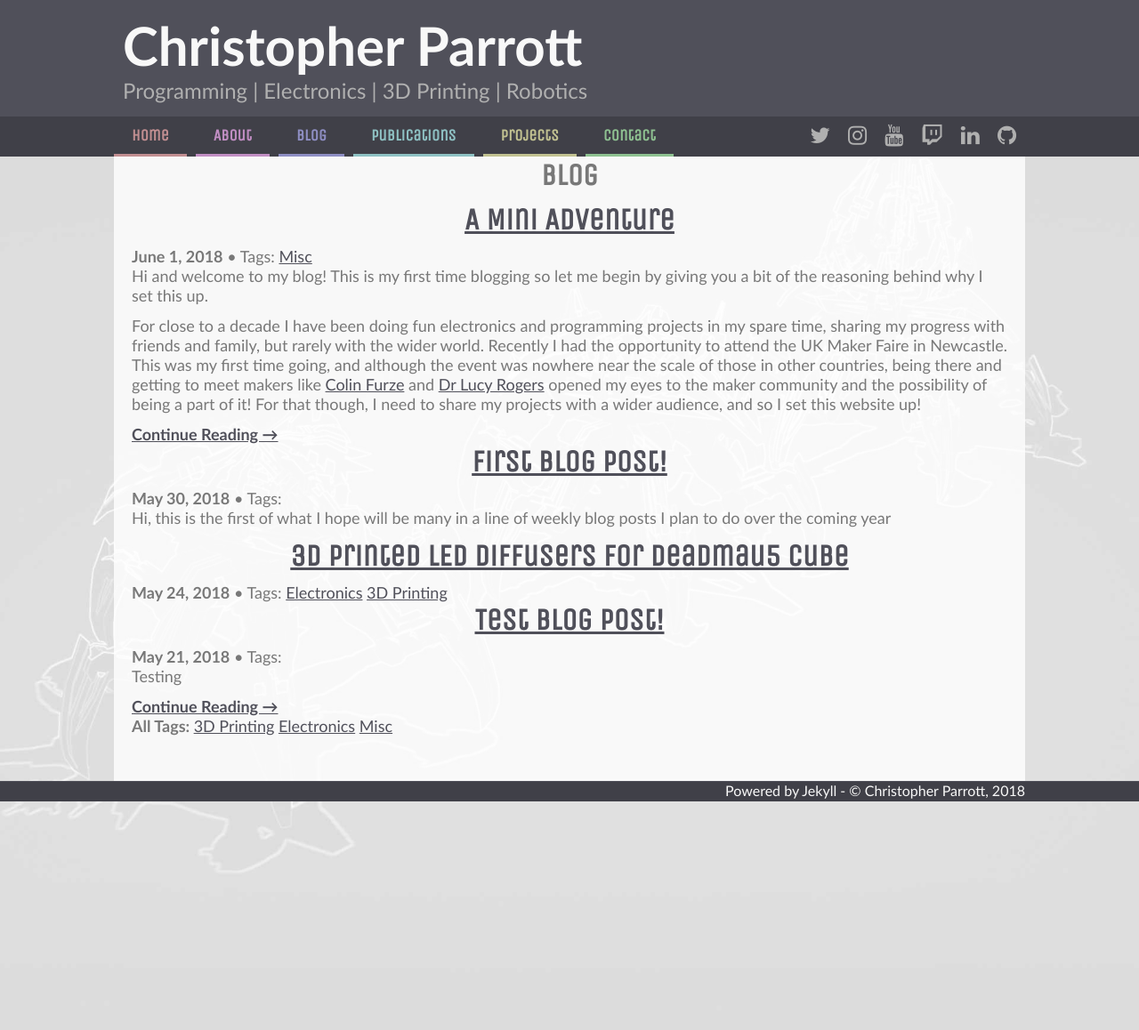
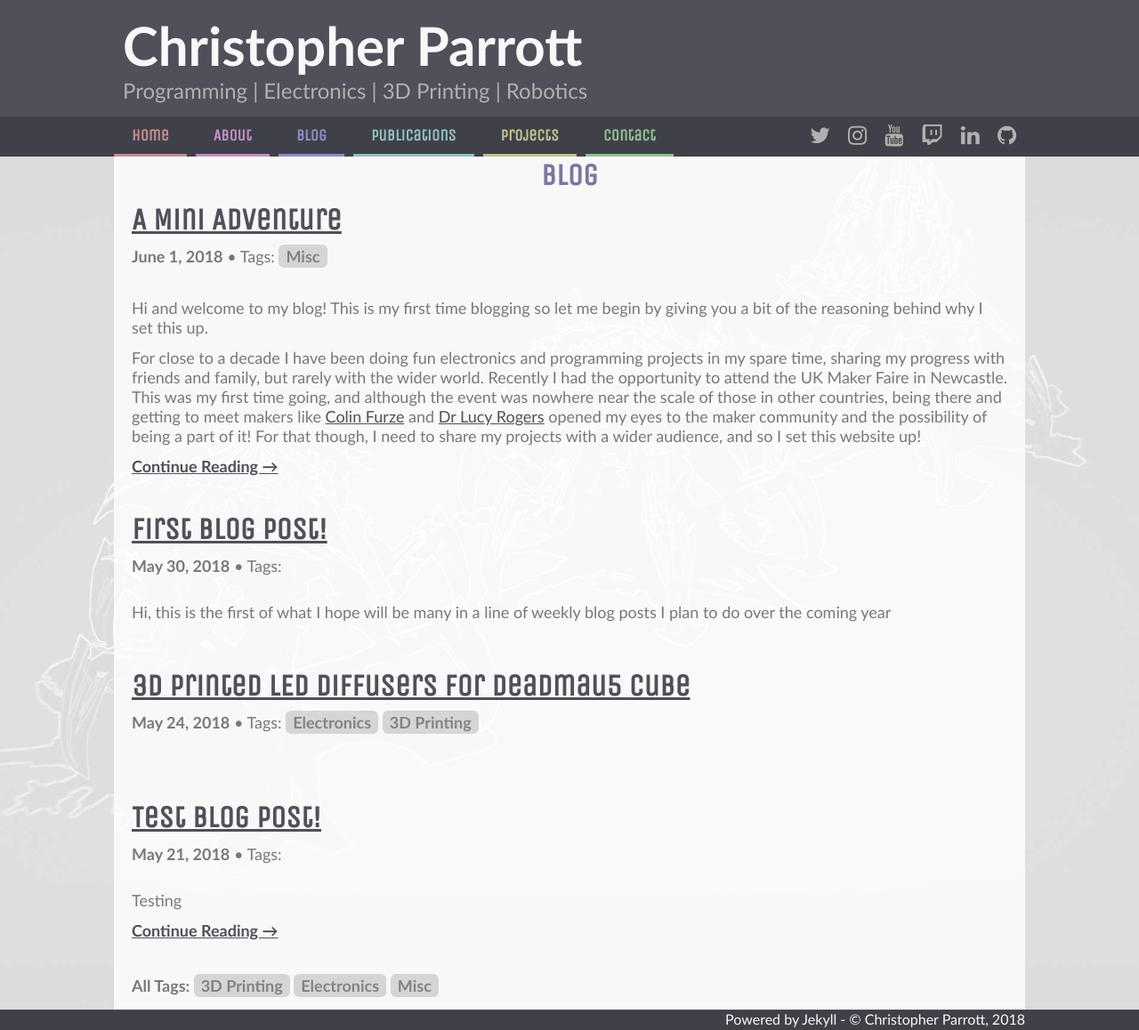
Before and after one commit to christophertmparrott/christophertmparrott.github.io, a Jekyll site: the page built from bloggg/index.html, in a window 1280 px wide. Shown: the whole page at 89% size. Built offline with Jekyll 4.4.1, drawn with Linux system fonts in a browser that asks for light colours; some web fonts are replaced; the list of posts is cut into pages by our own code.

Commit message:
Added temporary line so css words on hidden blog pages

```diff
--- a/_layouts/default.html
+++ b/_layouts/default.html
@@ -15,6 +15,7 @@
 		{% if page.url == '/' %}<link rel="stylesheet" type="text/css" href="{{site.baseurl}}/css/home.css" />{% endif %}
 		{% if page.url == '/about/' %}<link rel="stylesheet" type="text/css" href="{{site.baseurl}}/css/about.css" />{% endif %}
 		{% if page.url contains '/blog/' %}<link rel="stylesheet" type="text/css" href="{{site.baseurl}}/css/blog.css" />{% endif %}
+		{% if page.url contains '/bloggg/' %}<link rel="stylesheet" type="text/css" href="{{site.baseurl}}/css/blog.css" />{% endif %}
 		{% if page.url == '/publications/' %}<link rel="stylesheet" type="text/css" href="{{site.baseurl}}/css/pub.css" />{% endif %}
 		{% if page.url == '/projects/' %}<link rel="stylesheet" type="text/css" href="{{site.baseurl}}/css/proj.css" />{% endif %}
 		{% if page.url == '/contact/' %}<link rel="stylesheet" type="text/css" href="{{site.baseurl}}/css/contact.css" />{% endif %}
```
